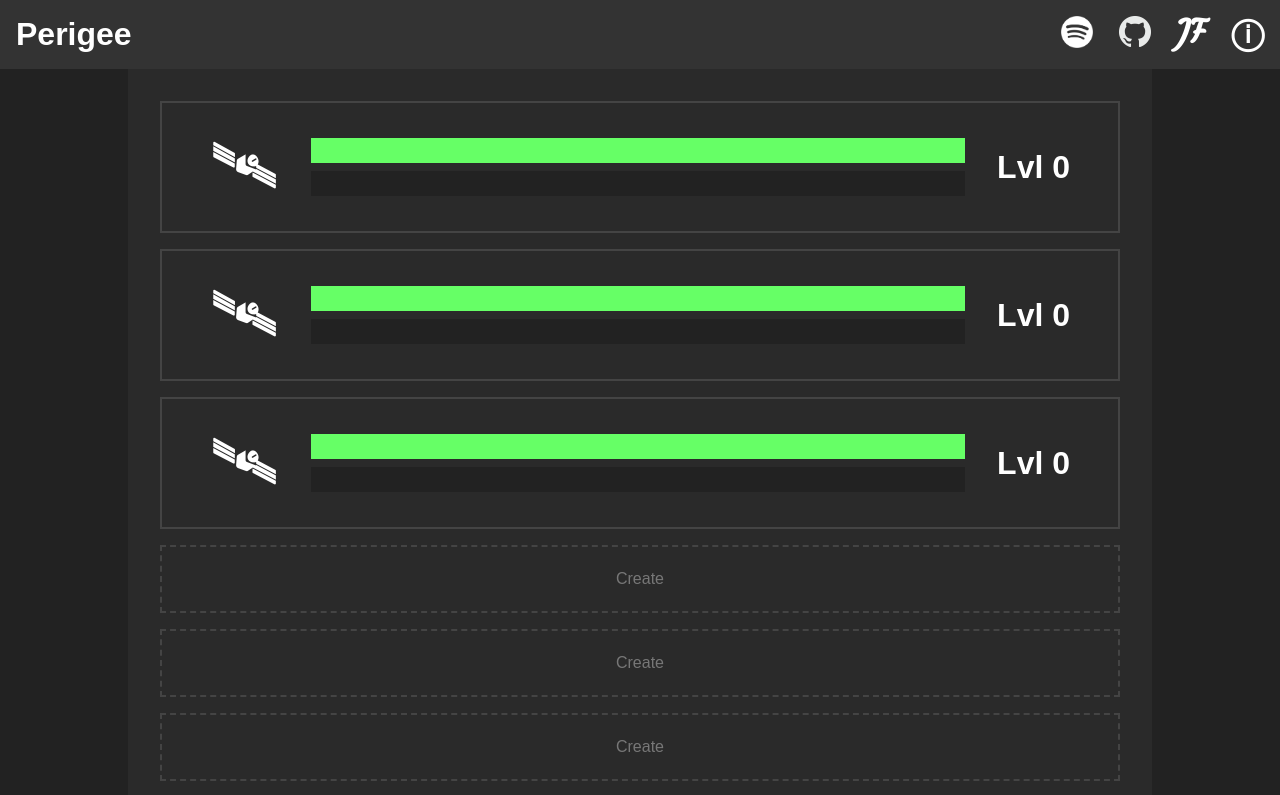
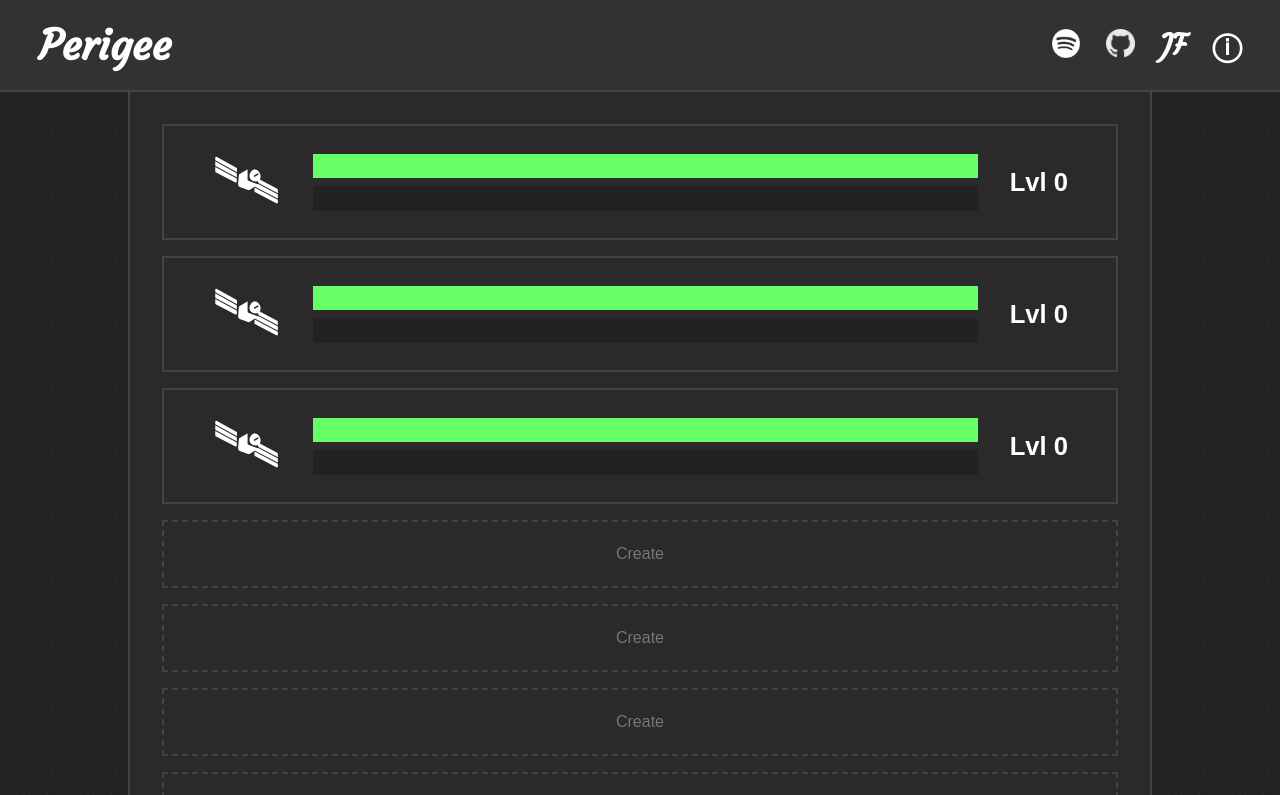
Before and after one commit to jacobjfoley/perigee, a React app: page / in a window 1280 px wide. Shown: the top 795 px of the page. Built offline with nearby package versions, Linux system fonts and the light colour scheme.

Commit message:
Style improvements

```diff
--- a/src/components/AppRouter/index.tsx
+++ b/src/components/AppRouter/index.tsx
@@ -6,6 +6,8 @@ import Roster from "../Roster";
 const Container = styled.div`
   height: 100%;
   background-color: #2a2a2a;
+  border: 2px solid #444;
+  border-width: 0px 2px 2px;
 `;
 
 const AppRouter: React.FunctionComponent = () => {
--- a/src/components/DroneSummary/components.tsx
+++ b/src/components/DroneSummary/components.tsx
@@ -5,7 +5,7 @@ import { Drone } from "../../types";
 
 const Container = styled.div`
   border: 2px solid #444;
-  padding: 1rem 3rem;
+  padding: 0.5rem 3rem;
   height: 6rem;
   display: flex;
   align-items: center;
@@ -52,7 +52,7 @@ const BarContainer = styled.div`
 `;
 
 const Level = styled.div`
-  font: bold 2rem sans-serif;
+  font: bold 1.6rem sans-serif;
   line-height: 1;
 `;
 
--- a/src/components/Header/index.tsx
+++ b/src/components/Header/index.tsx
@@ -2,9 +2,12 @@ import React from "react";
 import styled from "styled-components";
 
 const Container = styled.header`
-  padding: 1rem;
-  background-color: #333;
+  padding: 1.2rem 2.4rem;
+  background-color: #323232;
+  border: 2px solid #444;
+  border-width: 0 0 2px;
   display: flex;
+  align-items: center;
 
   a + a {
     margin-left: 1.6rem;
@@ -12,30 +15,28 @@ const Container = styled.header`
 `;
 
 const Title = styled.div`
-  flex: 1 1;
-  font: bold 2rem sans-serif;
+  flex: 1 1 auto;
+  font: bold 2.6rem "Courgette", sans-serif;
 `;
 
 const GitHubIcon = styled.img`
-  width: 2rem;
+  width: 1.8rem;
   filter: invert();
 `;
 
 const SpotifyIcon = styled.img`
-  width: 2rem;
+  width: 1.8rem;
 `;
 
 const Website = styled.a`
   color: #fff;
-  font: bold 2rem "Courgette";
-  line-height: 2rem;
+  font: bold 1.8rem "Courgette", sans-serif;
   text-decoration: none;
   cursor: pointer;
 `;
 
 const About = styled.a`
-  font: bold 2rem "Courgette";
-  line-height: 2rem;
+  font: bold 1.8rem "Courgette", sans-serif;
   cursor: pointer;
 `;
 
--- a/static/styles.css
+++ b/static/styles.css
@@ -2,6 +2,7 @@ body {
   margin: 0;
   color: #fff;
   background-color: #222;
+  background-image: url(/img/background-texture.png);
   font-family: sans-serif;
 }
 
```
Also changed, not shown: static/img/background-texture.png (added).
